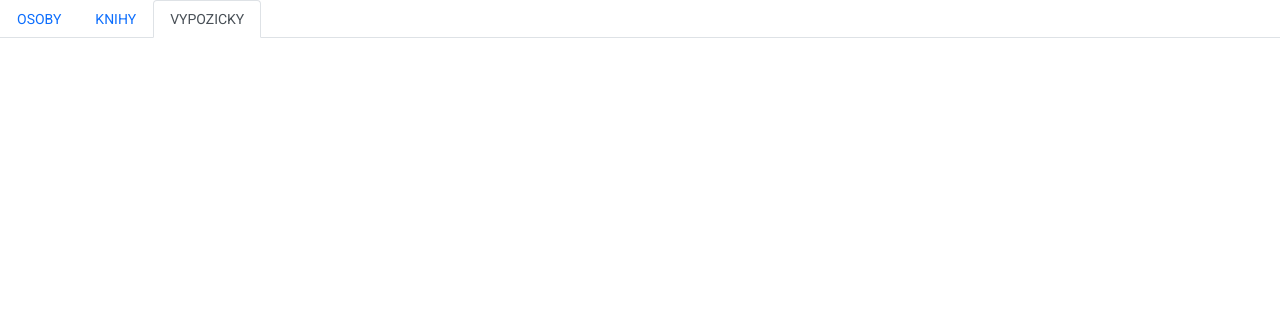
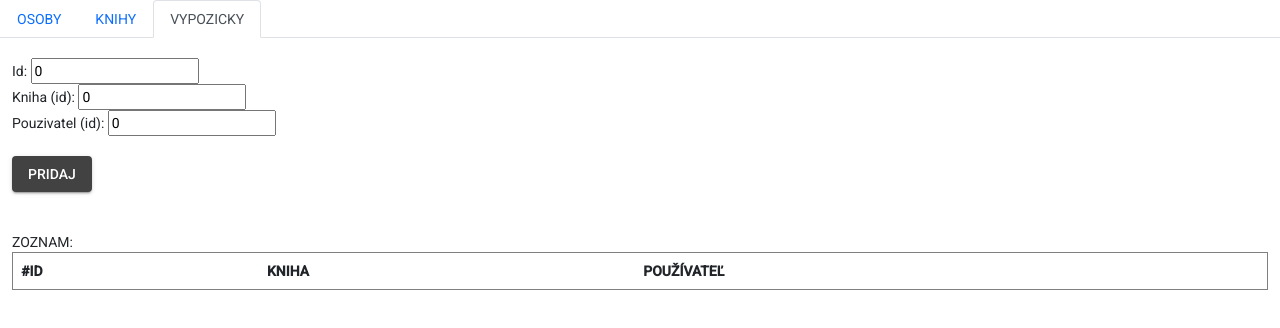
Before and after one commit to Github-Magovia/kniznicaUI, an Angular app: page / in a window 1280 px wide. Both pictures are taken after a click on the tab "VYPOZICKY". Shown: the top 328 px of the page. Built offline with nearby package versions, Linux system fonts and the light colour scheme.

Commit message:
Pridanie pôžičok

```diff
--- a/src/app/app.component.html
+++ b/src/app/app.component.html
@@ -11,7 +11,7 @@
         <br>
         Kontakt: <input type="email" [(ngModel)]="osoba.contact">
         <br><br>
-        <button mat-raised-button (click)="pridaj()">PRIDAJ</button>
+        <button mat-raised-button (click)="pridaj(menu.OSOBY)">PRIDAJ</button>
         </div>
         <br><br>
         <div class="container-fluid">
@@ -45,7 +45,38 @@
   <li ngbNavItem="">
     <a (click)="nastavMenu(menu.VYPOZICKY)" ngbNavLink>VYPOZICKY</a>
     <ng-template ngbNavContent>
-      <!-- sem vypozicky-->
+      <div *ngIf="aktMenu == menu.VYPOZICKY">
+        <br>
+        <div class="container-fluid">
+          Id: <input type="number" [(ngModel)]="vypozicka.id" >
+          <br>
+          Kniha (id): <input type="number" [(ngModel)]="vypozicka.kniha">
+          <br>
+          Pouzivatel (id): <input type="number" [(ngModel)]="vypozicka.pouzivatel">
+          <br><br>
+          <button mat-raised-button (click)="pridaj(menu.VYPOZICKY)">PRIDAJ</button>
+        </div>
+        <br><br>
+        <div class="container-fluid">
+          ZOZNAM:<br>
+          <table class="table table-striped">
+            <thead>
+            <tr>
+              <th scope="col">#ID</th>
+              <th scope="col">KNIHA</th>
+              <th scope="col">POUŽÍVATEĽ</th>
+            </tr>
+            </thead>
+            <tbody>
+            <tr *ngFor="let v of vypozicky">
+              <td>{{ v.id }}</td>
+              <td>{{ v.kniha }}</td>
+              <td>{{ v.pouzivatel }}</td>
+            </tr>
+            </tbody>
+          </table>
+        </div>
+      </div>
     </ng-template>
   </li>
 </ul>
--- a/src/app/app.component.ts
+++ b/src/app/app.component.ts
@@ -13,13 +13,42 @@ export class AppComponent {
   aktMenu = MENU.OSOBY;
   osoby:any = [];
   osoba = {id: '1', meno: 'Andrej Malý', contact: 'a.maly@gmail.com'}
+
+  vypozicky: any = [];
+  vypozicka = {id: 0, kniha: 0, pouzivatel: 0}
   public nastavMenu(m: MENU){
     this.aktMenu = m;
   }
 
 
-  public pridaj(){
-    let o2 = {id: this.osoba.id, meno: this.osoba.meno, contact: this.osoba.contact}
-    this.osoby.push(o2);
+  public pridaj(m: MENU){
+    switch (m) {
+      case MENU.OSOBY:
+        let o2 = {id: this.osoba.id, meno: this.osoba.meno, contact: this.osoba.contact}
+        this.osoby.push(o2);
+        break;
+      case MENU.VYPOZICKY:
+        this.vypozicky.push(this.sparujId());
+        break;
+      case MENU.KNIHY:
+        break;
+    }
+  }
+
+  private sparujId() {
+    let v = {id: this.vypozicka.id, kniha: this.vypozicka.kniha, pouzivatel: this.vypozicka.pouzivatel};
+    for (const osoba of this.osoby) {
+      if (osoba.id == v.pouzivatel) {
+        v.pouzivatel = osoba.meno;
+        break;
+      }
+    }
+    for (const kniha of this.knihy) {
+      if (kniha.id == v.kniha) {
+        v.kniha = kniha.nazov;
+        break;
+      }
+    }
+    return v;
   }
 }
```
Also changed, not shown: 1 other file (tests, documents, lock files or other folders).
